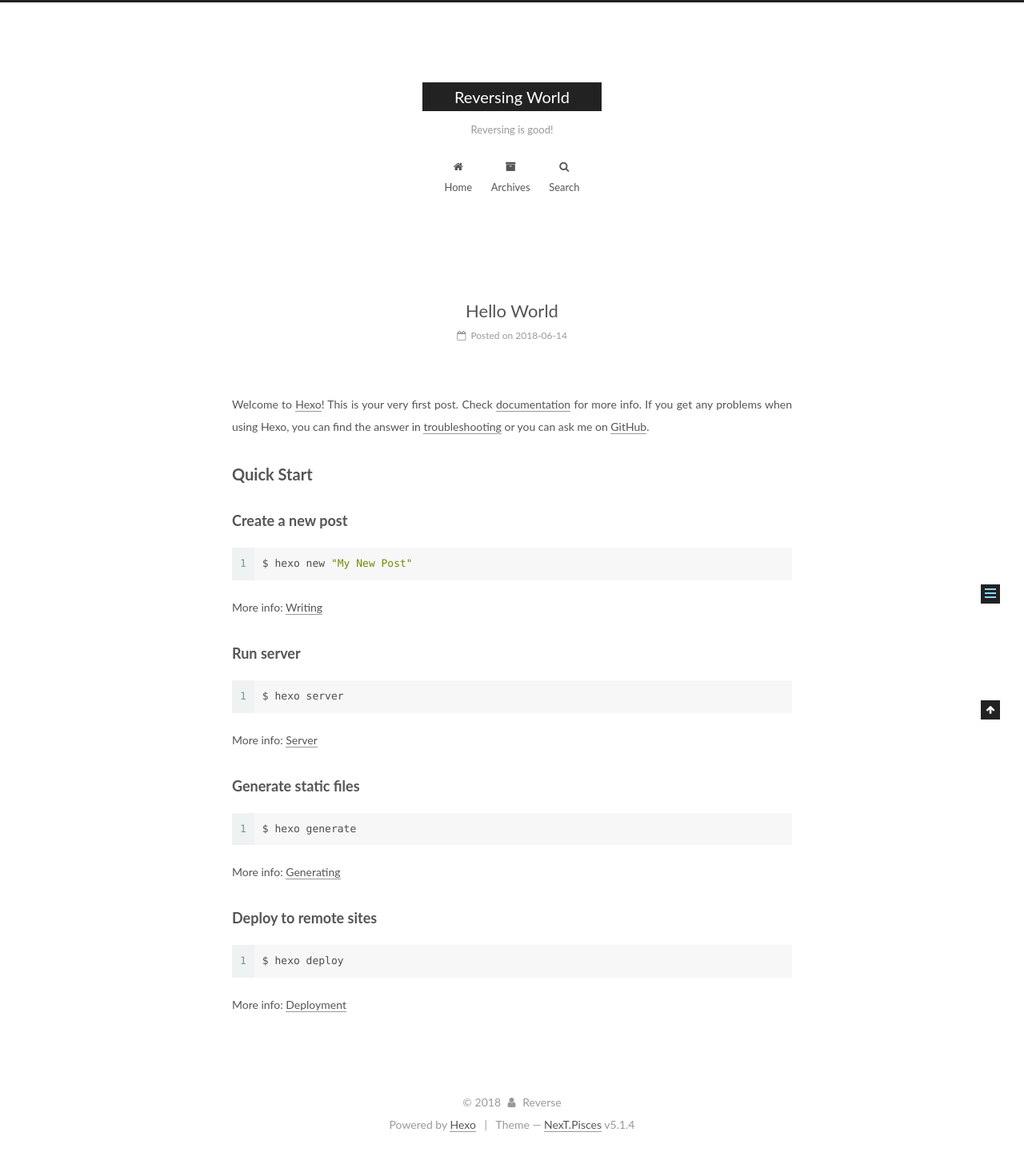
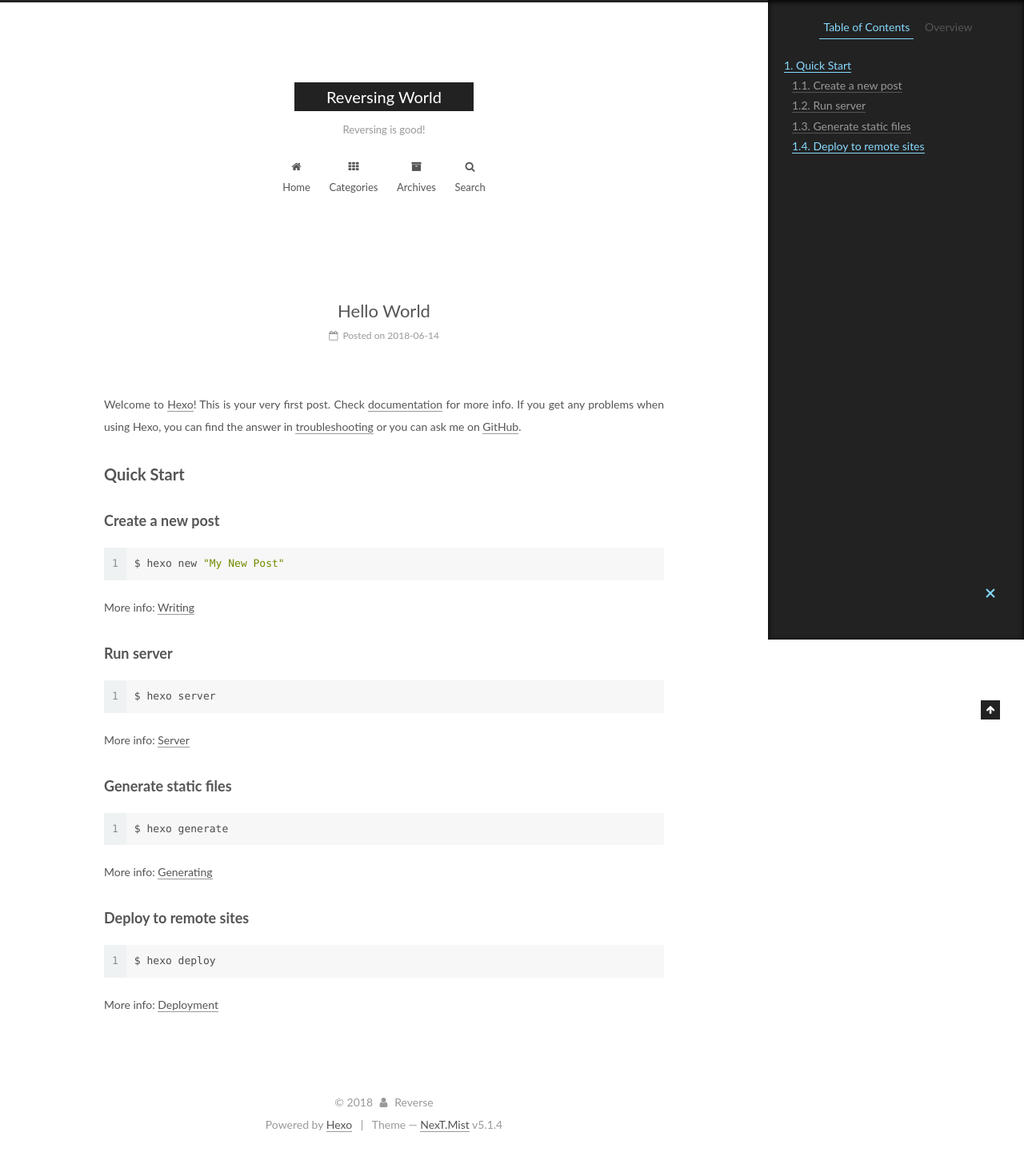
Before and after one commit to younghok1m/younghok1m, a plain HTML site: page 2018/06/14/hello-world/index.html in a window 1280 px wide. Shown: the whole page at 80% size. Drawn offline with Linux system fonts and the light colour scheme.

Commit message:
Site updated: 2018-06-15 22:57:12

```diff
--- a/2018/06/14/hello-world/index.html
+++ b/2018/06/14/hello-world/index.html
@@ -5,7 +5,7 @@
 
 
 
-<html class="theme-next pisces use-motion" lang="en">
+<html class="theme-next mist use-motion" lang="en">
 <head>
   <meta charset="UTF-8"/>
 <meta http-equiv="X-UA-Compatible" content="IE=edge" />
@@ -97,7 +97,7 @@
   var NexT = window.NexT || {};
   var CONFIG = {
     root: '/',
-    scheme: 'Pisces',
+    scheme: 'Mist',
     version: '5.1.4',
     sidebar: {"position":"left","display":"post","offset":12,"b2t":false,"scrollpercent":false,"onmobile":false},
     fancybox: true,
@@ -186,6 +186,16 @@
               <i class="menu-item-icon fa fa-fw fa-home"></i> <br />
 
             Home
+          </a>
+        </li>
+
+
+        <li class="menu-item menu-item-categories">
+          <a href="/categories/" rel="section">
+
+              <i class="menu-item-icon fa fa-fw fa-th"></i> <br />
+
+            Categories
           </a>
         </li>
 
@@ -510,7 +520,7 @@
 
 
 
-  <div class="theme-info">Theme &mdash; <a class="theme-link" target="_blank" href="https://github.com/iissnan/hexo-theme-next">NexT.Pisces</a> v5.1.4</div>
+  <div class="theme-info">Theme &mdash; <a class="theme-link" target="_blank" href="https://github.com/iissnan/hexo-theme-next">NexT.Mist</a> v5.1.4</div>
 
 
 
@@ -607,13 +617,6 @@
 
 
 
-
-
-
-
-  <script type="text/javascript" src="/js/src/affix.js?v=5.1.4"></script>
-
-  <script type="text/javascript" src="/js/src/schemes/pisces.js?v=5.1.4"></script>
 
 
 
```
Also changed, not shown: archives/2018/06/index.html (+13 -10 lines), archives/2018/index.html (+13 -10 lines), archives/index.html (+13 -10 lines), index.html (+13 -10 lines).
